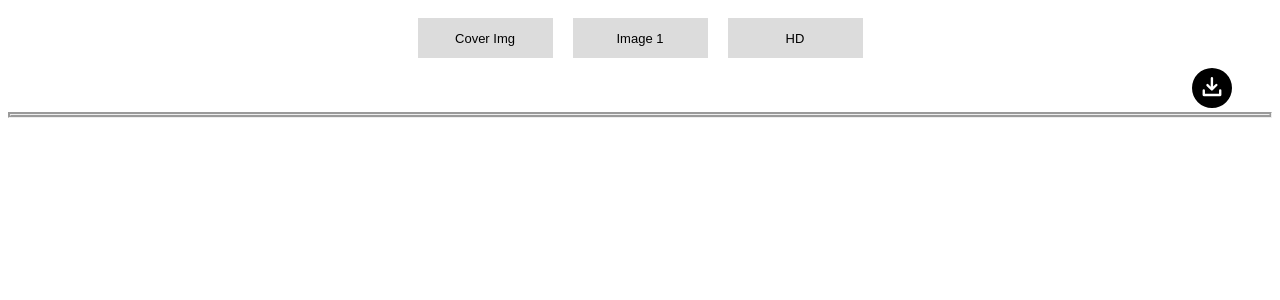
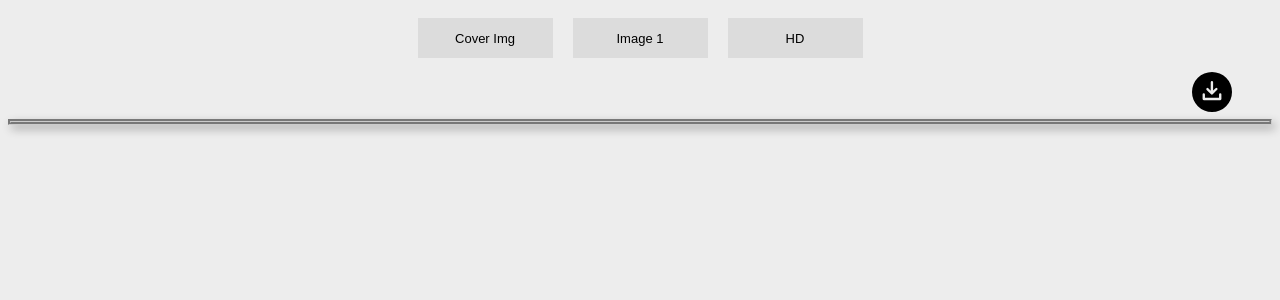
Before and after one commit to Pratham-Chauhan/Artstation-flask-app, a Flask app: page /view/1 in a window 1280 px wide. Shown: the top 300 px of the page. Run offline with Flask 3, Linux system fonts and the light colour scheme; some libraries are stand-ins or nearby versions.

Commit message:
image viewer: improved and better css design

```diff
--- a/templates/image_viewer.html
+++ b/templates/image_viewer.html
@@ -14,30 +14,34 @@
         function fullview() {
             // console.log('you clicked!');
 
+            // show or hide the viewer
+            if (count == 0) { // full view
+                $("#viewer").css({ width: "auto", border: "none" });
 
-            if (count == 0) {
-                $("#viewer").css({ width: "auto" });
                 count = 1;
 
                 // scroll horizontally to middle of the viewer
                 var container = document.getElementById("wrapper");
-                var offset =
-                    (container.scrollWidth - container.clientWidth) / 2;
+                var offset = (container.scrollWidth - container.clientWidth) / 2;
                 // console.log(offset);
 
                 // container.scrollLeft = offset;
                 window.scrollTo(offset, window.scrollY);
 
                 // hide the above panel
-                $('.menu').css({ display: "none" })
-                $('.menu2').css({ display: "none" })
-            } else {
-                $("#viewer").css({ width: "100%" });
+                $(".menu").css({ display: "none" });
+                $(".menu2").css({ display: "none" });
+
+                document.body.style.backgroundColor = '#242424'; // dark
+            } else { // normal
+                $("#viewer").css({ width: "100%", border: "3px groove #ccc" });
                 count = 0;
 
                 // show above panel
-                $('.menu').css({ display: "flex" })
-                $('.menu2').css({ display: "flex" })
+                document.body.style.backgroundColor = 'hsl(0 0% 93% / 1)'; // light
+                $(".menu").css({ display: "flex" });
+                $(".menu2").css({ display: "flex" });
+
             }
         }
     </script>
@@ -71,7 +75,7 @@
         #viewer {
             /*scale: 50%;*/
             transform-origin: top left;
-            border: groove;
+            border: 3px groove #ccc;  /* Groove border with a light grey color */
             /*margin: 12px;*/
             /*padding: 11px;*/
             /*border-radius: 7px;*/
@@ -79,9 +83,15 @@
             /*border-width: 13px;*/
             /*border-color: hsl(0deg 0% 7%);*/
             /*background-color: hsl(0deg 0% 18%);*/
+
+            box-shadow: 3px 4px 10px rgba(0, 0, 0, 0.3); /* Subtle shadow for depth */
+
             width: 100%;
             margin: auto;
+
+            cursor: pointer;
         }
+
 
         #wrapper {
             display: flex;
@@ -95,8 +105,48 @@
         .icon {
             width: 40px;
             margin-right: 2.5rem;
+        }
+
+        /* a.link {
+            filter: invert(100%);
+        } */
+
+        #size_info {
+            color: hsl(0 0% 27% / 1);
+            font-size: 1.2em;
+        }
+
+        body {
+            font-family: Arial, sans-serif;
+            background-color: hsl(0 0% 93% / 1); /* #f0f0f0;  Light grey background */
+            margin: 8px;
+            transition: background-color 0.7s ease;
 
         }
+
+        #title {
+            text-align: center;
+
+            margin-top: 10px;
+            margin-bottom: 0px;
+            /* margin-top: 29px;
+            margin-bottom: 14px; */
+        }
+
+        #title a {
+            color: #2c3e50; /* Dark blue-grey */
+            text-decoration: none;
+            font-size: 36px;
+            font-weight: bold;
+            transition: color 0.3s ease, text-shadow 0.3s ease;
+        }
+
+        #title a:hover {
+            color: #3498db; /* Bright blue */
+            text-shadow: 1px 1px 2px rgba(0, 0, 0, 0.2);
+        }
+
+
         #loading {
             display: none;
             font-size: 1.7em;
@@ -125,15 +175,14 @@
                 {{ full_url[-1] }}
             </a>
         </h2>
-        <a class='link' href="{{ full_url[0] }}" target="_blank">
+        <a class="link" href="{{ full_url[0] }}" target="_blank">
             <img class="svg icon" src="{{ url_for('static', filename='download_icon.svg')}}" /></a>
     </div>
 
     <div id="wrapper">
-        <div id='loading'>Loading...</div>
+        <div id="loading">Loading...</div>
         <img id="viewer" src="{{ full_url[0] }}" onclick="fullview()" />
     </div>
-
 
     <script>
         // update image view
```
